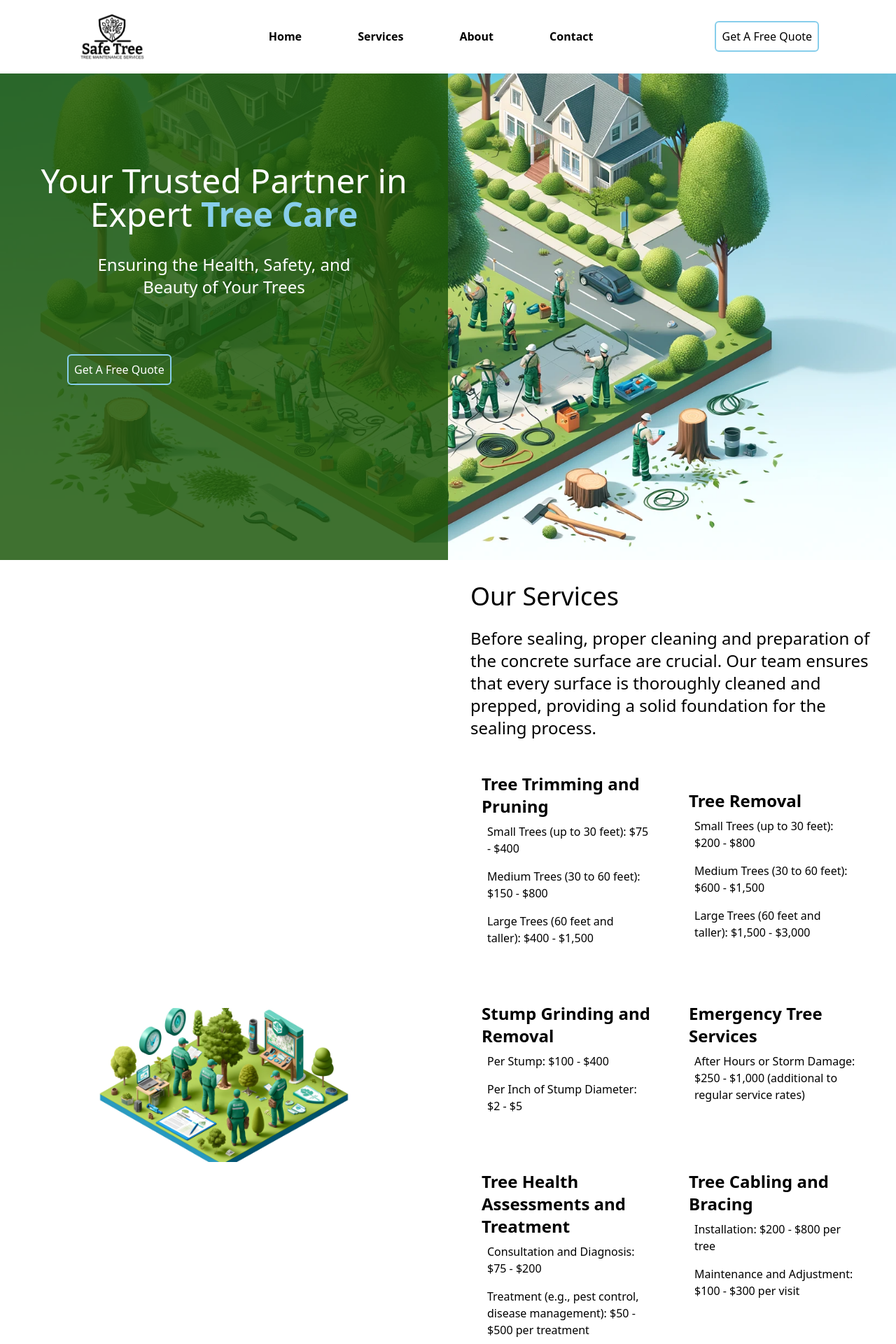
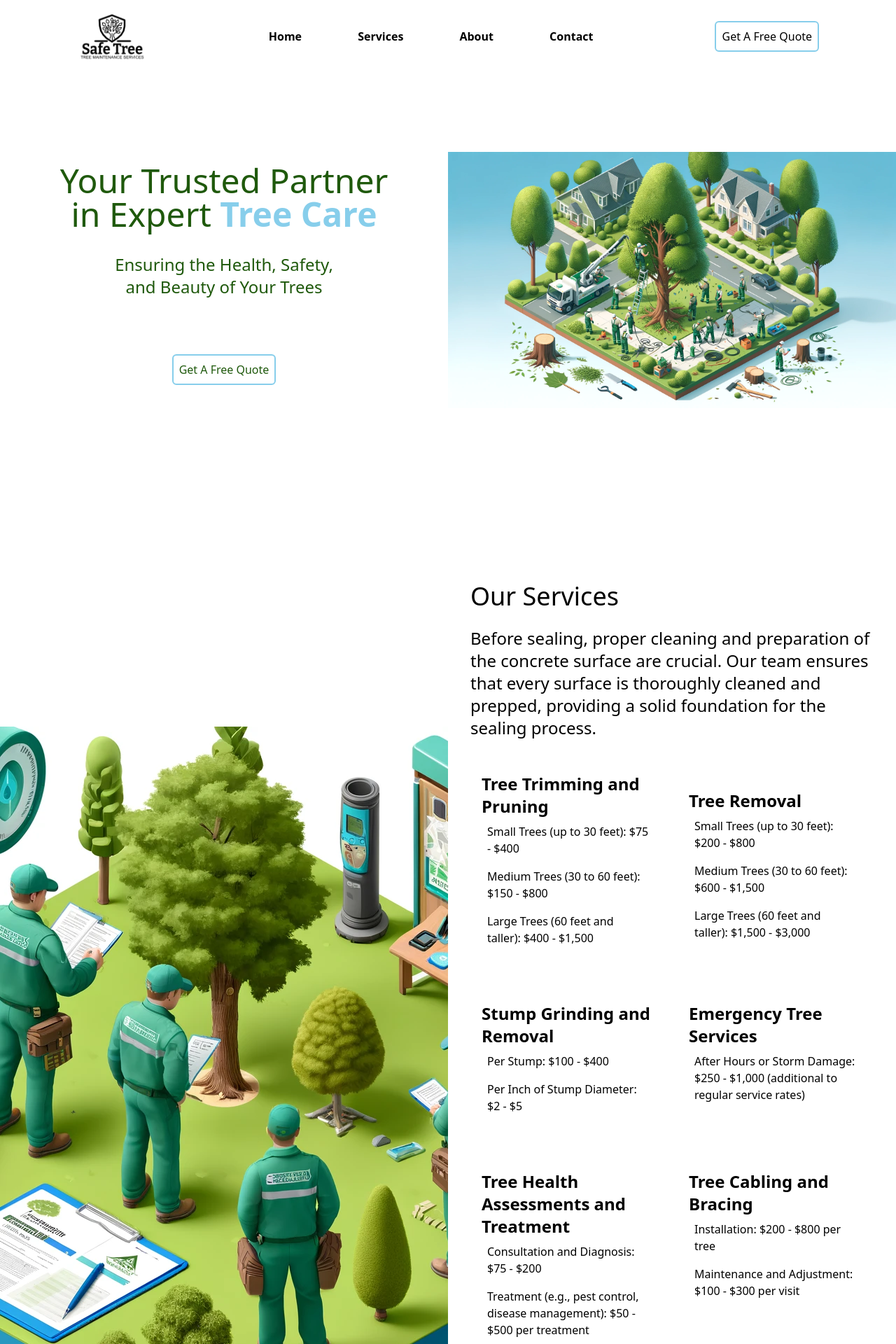
Before and after one commit to gerardojgarcia/safetree_services, a Nuxt app: page / in a window 1280 px wide. Shown: the top 1920 px of the page at 70% size. Built offline with nearby package versions, Linux system fonts and the light colour scheme.

Commit message:
updated hero layout and background gradient; changed text colors

```diff
--- a/components/TheHero.vue
+++ b/components/TheHero.vue
@@ -1,33 +1,28 @@
 <script setup></script>
 <template>
-  <div class="hero grid h-screen bg-dark_slate_gray">
+    <div class="hero grid grid-cols-2 bg-gradient-to-b from-white to-blue-400 from-70% h-screen  text-dark_slate_gray">
         <div
-      class="heading md:w-1/2 flex flex-col items-center justify-center bg-dark_slate_gray h-full bg-opacity-85"
+            class="heading flex flex-col p-8 items-center justify-center text-dark_slate_gray h-full bg-opacity-85"
         >
-      <h1 class="text-5xl text-center mb-8 md:px-12 text-white">
+            <h1 class="text-5xl text-center mb-8 md:px-12 ">
                 Your Trusted Partner in Expert
                 <strong class="text-safety_orange">Tree Care</strong>
             </h1>
-      <p class="subheading text-center text-2xl md:px-32 text-white">
+            <p class="subheading text-center text-2xl md:px-32 ">
                 Ensuring the Health, Safety, and Beauty of Your Trees
             </p>
             <div
-        class="button-container w-3/4 bg-opacity-85 px-4 rounded-lg justify-between py-4 mt-16 flex flex-col md:flex-row"
+                class="button-container bg-opacity-85 px-4 rounded-lg py-4 mt-16 flex flex-col self-center md:flex-row"
             >
                 <NuxtLink
-          to="quote"
-          class="hero-quote hover:bg-safety_orange text-white border-safety_orange border-2 p-2 rounded-md duration-150"
+                    to="/quote"
+                    class="hero-quote hover:bg-safety_orange  border-safety_orange border-2 p-2 rounded-md duration-150"
                     >Get A Free Quote</NuxtLink
                 >
             </div>
         </div>
+        <div class="hero-image grid place-items-center overflow-hidden rounded-xl">
+          <img src="/safeetree_hero.webp" alt="Image of workers doing maintenance service on a tree" />
+        </div>
     </div>
 </template>
-<style scoped>
-.hero {
-  background-image: url("/safeetree_hero.webp");
-  background-repeat: no-repeat;
-  background-position: right;
-  background-size: cover;
-}
-</style>
--- a/components/TheServicesSection.vue
+++ b/components/TheServicesSection.vue
@@ -5,13 +5,8 @@
     id="services"
     class="grid md:grid-cols-2 place-items-center dark:text-white dark:bg-dark_slate_gray"
   >
-    <div class="grid place-items-center rounded-lg" data-aos="fade-right">
-      <img
-        src="/safetree_3.webp"
-        alt="Image of men doig maintenance on solar panels"
-        class="rounded-lg p-4 md:p-32"
-        height="600px"
-      />
+    <div class="grid place-items-center rounded-lg w-full overflow-hidden h-full bg-[url('/safetree_3.webp')] bg-center bg-no-repeat" data-aos="fade-right">
+
     </div>
     <div class="p-8" data-aos="fade-left">
       <h2 class="text-4xl mb-6">Our Services</h2>
@@ -20,7 +15,7 @@
         are crucial. Our team ensures that every surface is thoroughly cleaned
         and prepped, providing a solid foundation for the sealing process.
       </p>
-      <div class="mt-8 grid grid-cols-2 space-y-6 gap-4">
+      <div class="mt-8 grid md:grid-cols-2 space-y-6 gap-4">
         <div
           class="hover:shadow-lg rounded-lg p-4 duration-150 hover:border-2 hover:border-safety_orange"
         >
--- a/pages/blog/best-time-tree-trimming-san-bernardino.vue
+++ b/pages/blog/best-time-tree-trimming-san-bernardino.vue
@@ -216,7 +216,7 @@ useHead({
         <section class="mt-8">
             <p class="text-gray-700 mb-4">
                 Ready to schedule your tree trimming? Visit our
-                <NuxtLink to="/qoute" class="text-concrete_gray font-bold"
+                <NuxtLink to="/quote" class="text-concrete_gray font-bold"
                     >quote</NuxtLink
                 >
                 page to get a free estimate from expert tree trimming services
--- a/pages/blog/choosing-right-tree-trimming-service.vue
+++ b/pages/blog/choosing-right-tree-trimming-service.vue
@@ -127,7 +127,7 @@
 
         <section class="mb-8">
           <h2 class="text-2xl font-semibold mb-2">
-            Case Study: Local Success Stories
+           Local Success Stories
           </h2>
           <div class="mb-4">
             <h3 class="text-xl font-semibold">
@@ -171,7 +171,6 @@
         </section>
 
         <section class="mb-8">
-          <h2 class="text-2xl font-semibold mb-2">Conclusion</h2>
           <p>
             Choosing the right tree trimming service in San Bernardino County
             involves careful consideration of experience, certifications,
```
Lines whose indentation alone changed are shown as unchanged.
